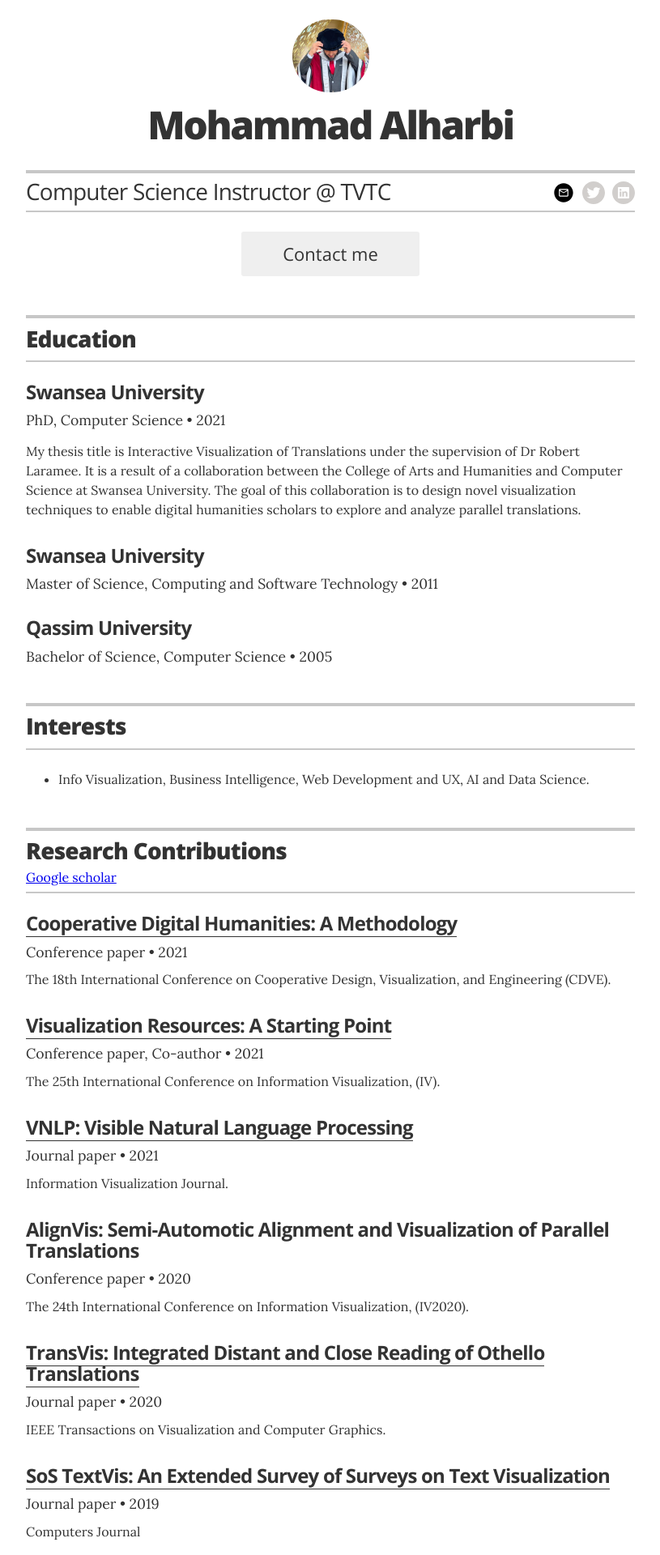
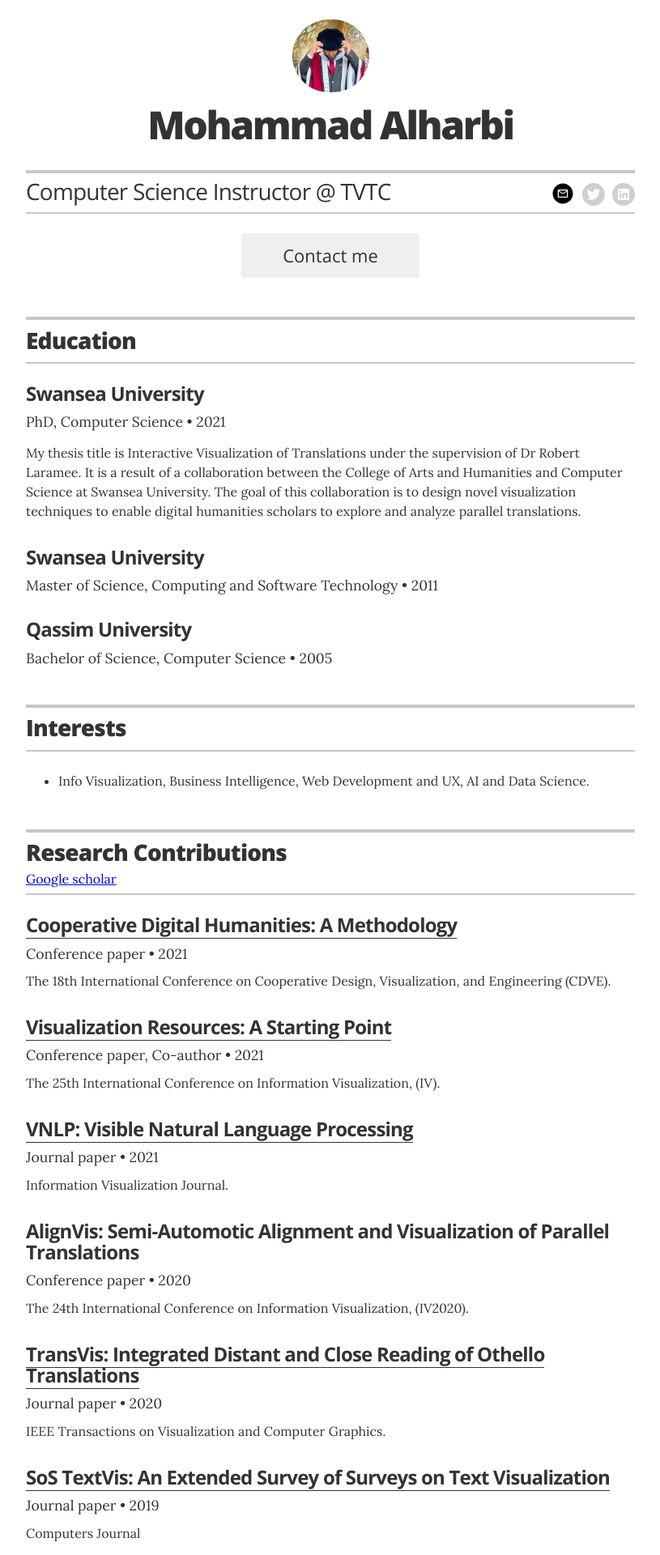
Before and after one commit to msalharbi/msalharbi.github.io, a Jekyll site: the page built from index.html, in a window 1280 px wide. Shown: the top 1920 px of the page at 81% size, without its empty margins (232-1047 px from the left). Built offline with Jekyll 4.4.1, drawn with Linux system fonts in a browser that asks for light colours.

Commit message:
Added Email contact icon

```diff
--- a/_includes/icons/icon-email.html
+++ b/_includes/icons/icon-email.html
@@ -1 +1 @@
-<svg width="28px" height="28px" viewBox="0 0 24 24" fill="none" xmlns="http://www.w3.org/2000/svg"><g id="SVGRepo_bgCarrier" stroke-width="0"></g><g id="SVGRepo_tracerCarrier" stroke-linecap="round" stroke-linejoin="round"></g><g id="SVGRepo_iconCarrier"> <path fill-rule="evenodd" clip-rule="evenodd" d="M22 12C22 17.5228 17.5228 22 12 22C6.47715 22 2 17.5228 2 12C2 6.47715 6.47715 2 12 2C17.5228 2 22 6.47715 22 12ZM7.005 9C7.005 8.45 7.45 8 8 8H16C16.55 8 17 8.45 17 9V15C17 15.55 16.55 16 16 16H8C7.45 16 7 15.55 7 15L7.005 9ZM12 12.5L8.00001 9.99997V15H16V9.99997L12 12.5ZM12 11.5L8.00001 9.00001H16L12 11.5Z" fill="#000000"></path> </g></svg>
+<svg width="30px" height="30px" viewBox="0 0 24 24" fill="none" xmlns="http://www.w3.org/2000/svg"><g id="SVGRepo_bgCarrier" stroke-width="0"></g><g id="SVGRepo_tracerCarrier" stroke-linecap="round" stroke-linejoin="round"></g><g id="SVGRepo_iconCarrier"> <path fill-rule="evenodd" clip-rule="evenodd" d="M22 12C22 17.5228 17.5228 22 12 22C6.47715 22 2 17.5228 2 12C2 6.47715 6.47715 2 12 2C17.5228 2 22 6.47715 22 12ZM7.005 9C7.005 8.45 7.45 8 8 8H16C16.55 8 17 8.45 17 9V15C17 15.55 16.55 16 16 16H8C7.45 16 7 15.55 7 15L7.005 9ZM12 12.5L8.00001 9.99997V15H16V9.99997L12 12.5ZM12 11.5L8.00001 9.00001H16L12 11.5Z" fill="#000000"></path> </g></svg>
```
